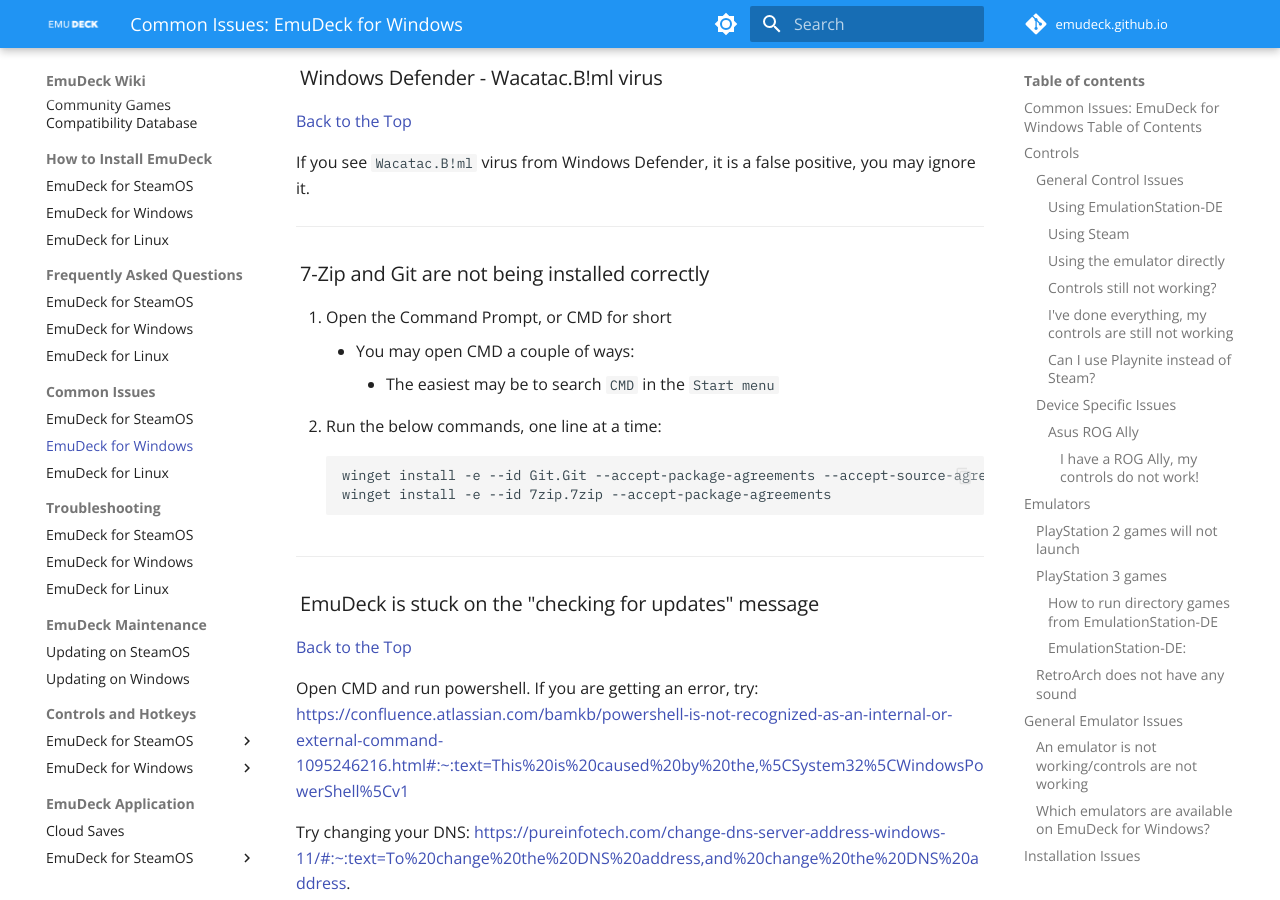
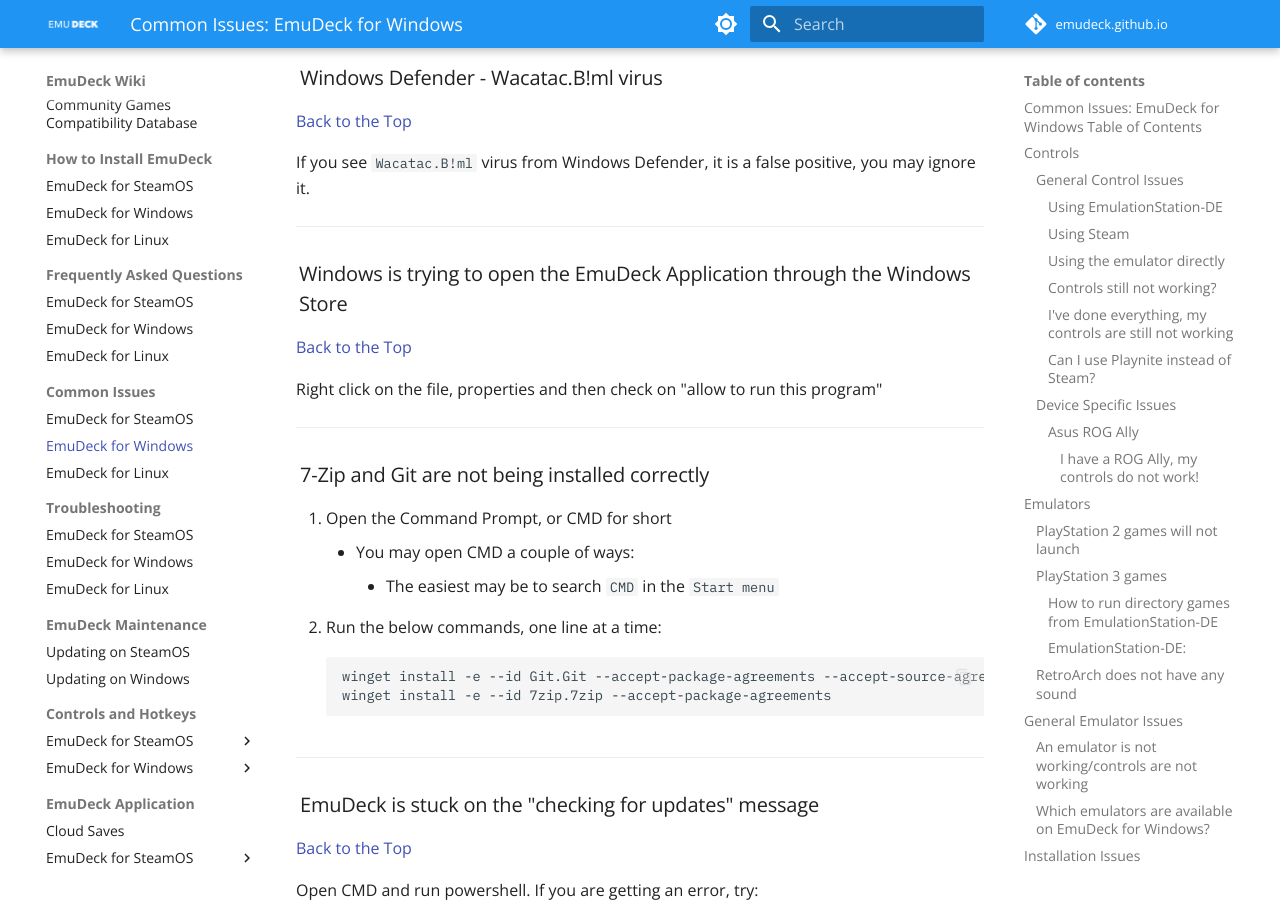
Before and after one commit to EmuDeck/emudeck.github.io, an MkDocs documentation site: the page built from docs/common-issues/windows/index.md, in a window 1280 px wide and 900 px high, scrolled down 6218 px. Built offline with MkDocs 1.6.1 and Material for MkDocs 9.7.7, drawn with Linux system fonts in a browser that asks for light colours; comment, search, counter and statistics services are not loaded.

Commit message:
Windows Store

```diff
--- a/docs/common-issues/windows/index.md
+++ b/docs/common-issues/windows/index.md
@@ -205,6 +205,14 @@
 
 ---
 
+### Windows is trying to open the EmuDeck Application through the Windows Store
+
+[Back to the Top](#common-issues-emudeck-for-windows-table-of-contents)
+
+Right click on the file, properties and then check on "allow to run this program"
+
+---
+
 ### 7-Zip and Git are not being installed correctly
 
 1. Open the Command Prompt, or CMD for short
```
